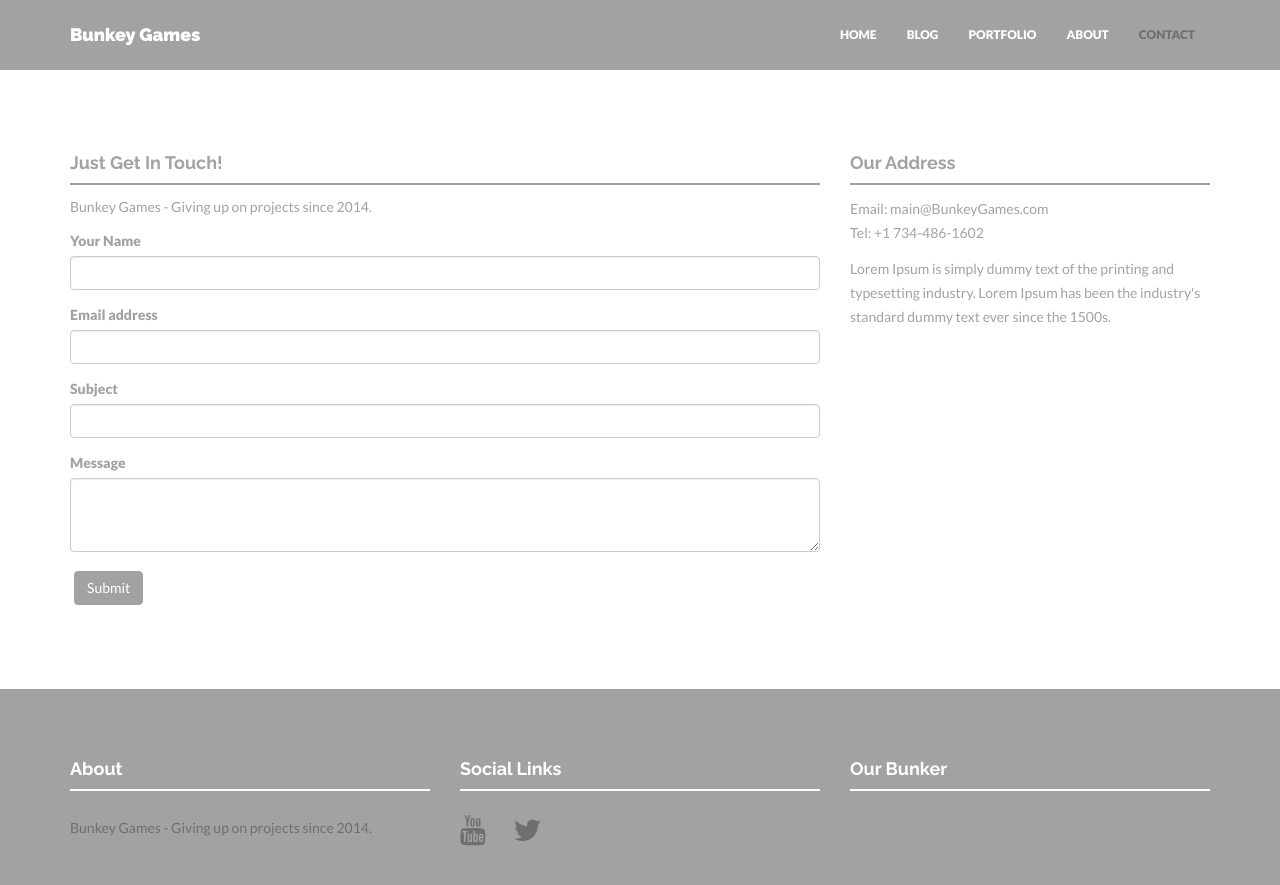
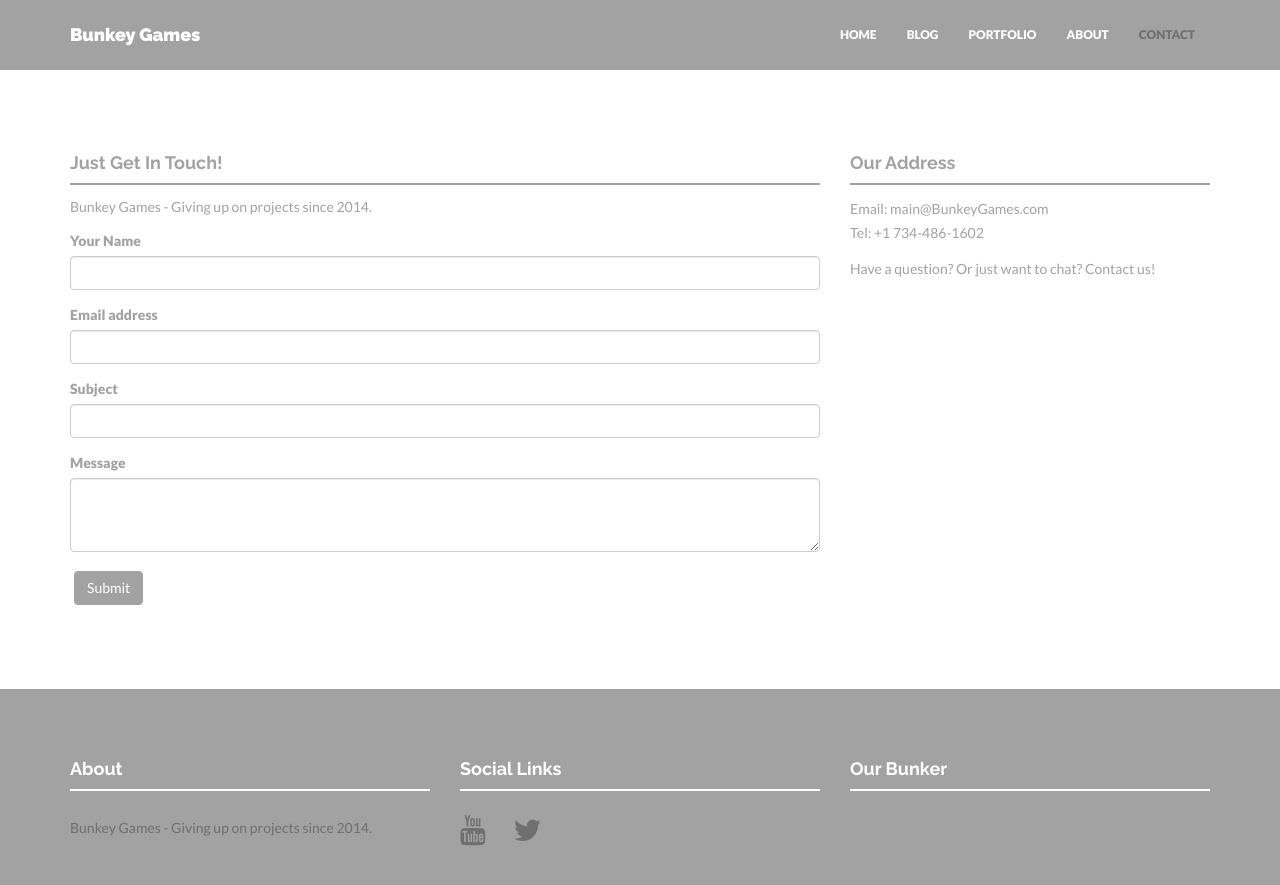
Before and after one commit to BunkeyGames/BunkeyGamesOld.github.io, a Jekyll site: the page built from contact.html, in a window 1280 px wide and 900 px high, scrolled down 503 px. Shown: the top 885 px of the window. Built offline with Jekyll 4.4.1, drawn with Linux system fonts in a browser that asks for light colours; nearby versions of some CDN libraries.

Commit message:
Fixed Contact

```diff
--- a/contact.html
+++ b/contact.html
@@ -45,7 +45,7 @@
                     Email: {{ site.email }}<br/>
                     Tel: {{ site.tel }}
                 </p>
-                <p>Lorem Ipsum is simply dummy text of the printing and typesetting industry. Lorem Ipsum has been the industry's standard dummy text ever since the 1500s.</p>
+                <p>Have a question? Or just want to chat? Contact us!</p>
         </div>
     </div><! --/row -->
 </div><! --/container -->
```
